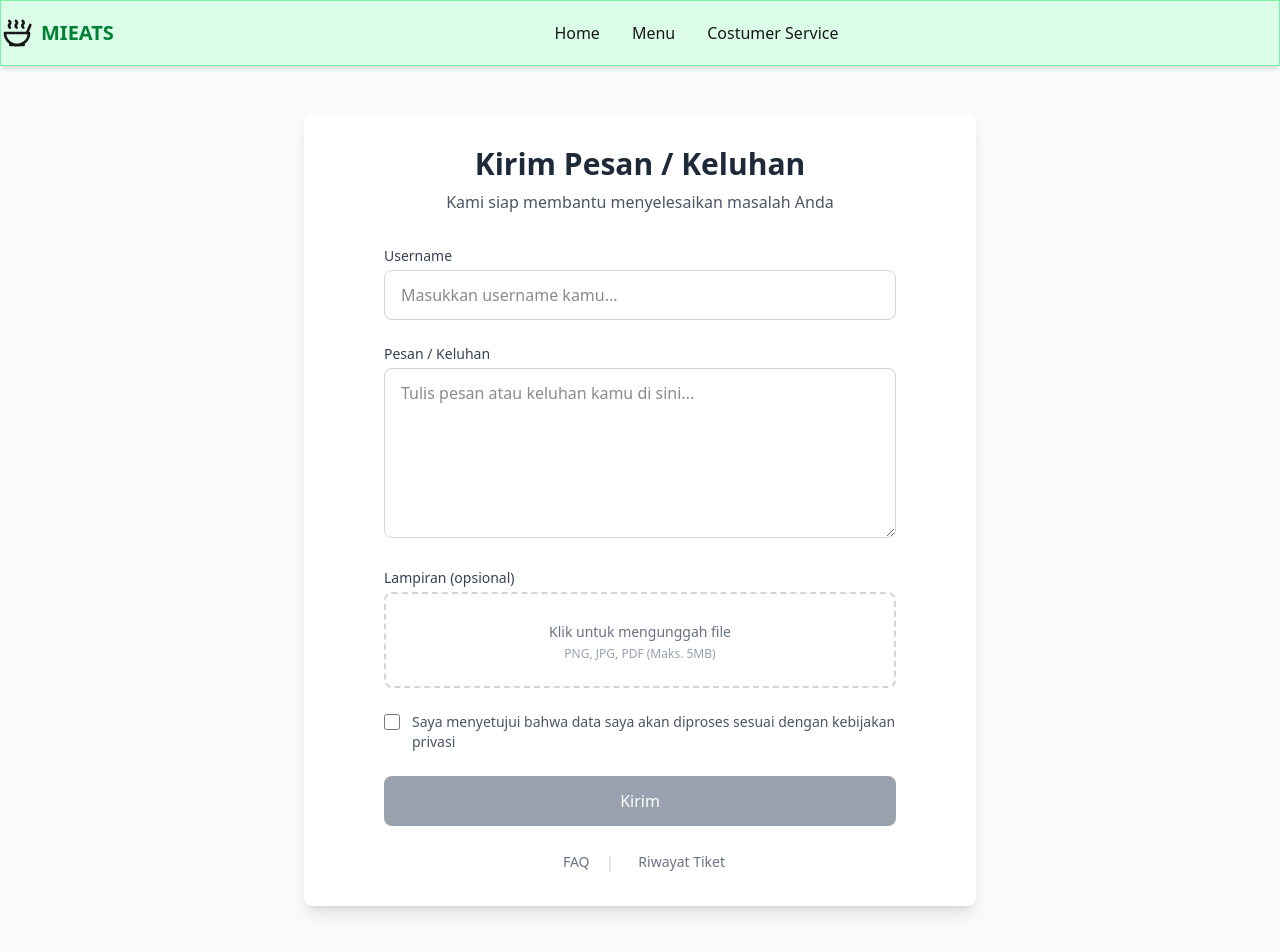
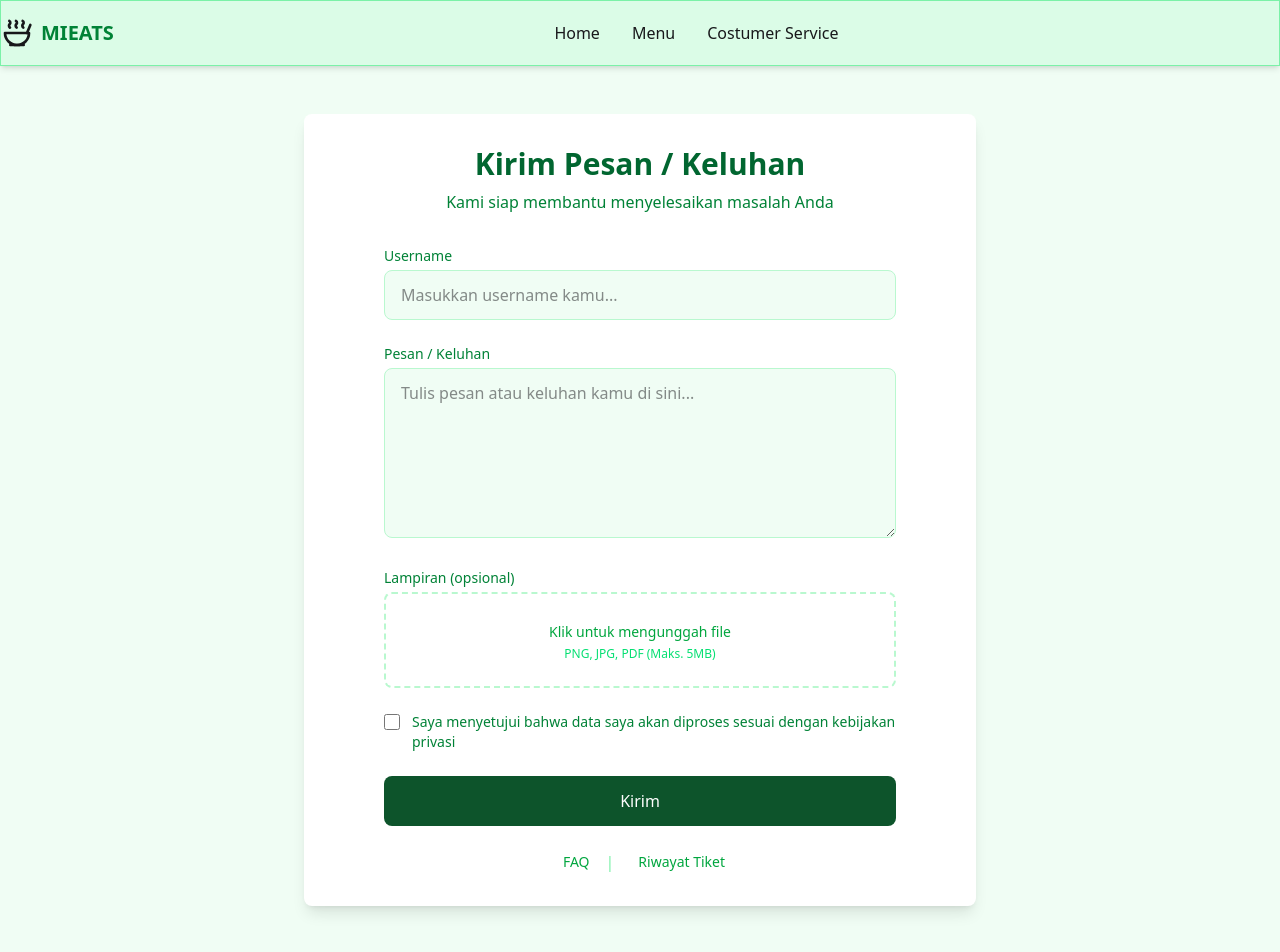
Before and after one commit to Zell4wir/proyek-website, a React (Vite) app: page /costumer-service in a window 1280 px wide. Shown: the top 952 px of the page. Built offline with nearby package versions, Linux system fonts and the light colour scheme.

Commit message:
Mengubah tema menjadi hijau pastel

```diff
--- a/src/components/about-section.jsx
+++ b/src/components/about-section.jsx
@@ -1,7 +1,7 @@
 function AboutSection() {
   return (
     <section>
-      <div className="bg-white py-16">
+      <div className="bg-green-50 py-16">
         <div className="container mx-auto px-6">
           <h2 className="text-3xl font-bold text-center mb-7">
             Kategori Menu
--- a/src/components/menu-terlaris.jsx
+++ b/src/components/menu-terlaris.jsx
@@ -2,7 +2,7 @@ import React from 'react'
 
 function MenuTerlaris() {
   return (
-    <div className="hero bg-base-200 max-h-screen p-20">
+    <div className=" bg-green-50 hero bg-base-200 max-h-screen p-20">
       <div className="hero-content flex-col lg:flex-row">
         <img
           src="snapinstaapp_1080_317750253_328-20230114051714.jpg"
--- a/src/components/stat-section.jsx
+++ b/src/components/stat-section.jsx
@@ -3,7 +3,7 @@ import React from "react";
 
 function StatSection() {
   return (
-    <section className="py-2">
+    <section className=" bg-green-50 py-2">
       <div className="relative w-full flex justify-center mb-6"></div>
       <div className="bg-[url(./ella-olsson-mmnKI8kMxpc-unsplash.jpg)] bg-fixed">
         <div className="grid grid-cols-3 items-center text-center mx-auto bg-fixed bg-black/70 py-8">
--- a/src/components/testi-pelanggan.jsx
+++ b/src/components/testi-pelanggan.jsx
@@ -2,7 +2,7 @@ import React from 'react'
 
 function TestiPelanggan() {
   return (
-    <ul className="list bg-base-100 rounded-box shadow-md gap-1 py-5">
+    <ul className="list bg-green-50 rounded-box shadow-md gap-1 py-5">
       <li className="p-4 pb-2 text-1xl tracking-wide">
         Testimoni dari Pelanggan MIEATS
       </li>
--- a/src/pages/costumer-service.jsx
+++ b/src/pages/costumer-service.jsx
@@ -26,34 +26,34 @@ const CostumerService = () => {
   return (
     <>
       <NavBar/>
-      <div className="min-h-screen bg-gray-50 flex items-center justify-center py-12 px-4 sm:px-6 lg:px-8">
+      <div className="min-h-screen bg-green-50 flex items-center justify-center py-12 px-4 sm:px-6 lg:px-8">
         <div className="max-w-2xl w-full bg-white rounded-lg shadow-lg overflow-hidden">
           <div className="flex flex-col">
             <div className="w-full p-8">
               <div className="max-w-lg mx-auto">
                 <div className="text-center mb-8">
-                  <h1 className="text-3xl font-bold text-gray-800">
+                  <h1 className="text-3xl font-bold text-green-800">
                     Kirim Pesan / Keluhan
                   </h1>
-                  <p className="text-gray-600 mt-2">
+                  <p className="text-green-700 mt-2">
                     Kami siap membantu menyelesaikan masalah Anda
                   </p>
                 </div>
                 {ticketNumber ? (
-                  <div className="bg-green-50 border border-green-200 rounded-lg p-6 text-center">
-                    <div className="w-16 h-16 bg-green-100 rounded-full flex items-center justify-center mx-auto mb-4">
-                      <i className="fas fa-check text-2xl text-green-500"></i>
+                  <div className="bg-green-100 border border-green-200 rounded-lg p-6 text-center">
+                    <div className="w-16 h-16 bg-green-200 rounded-full flex items-center justify-center mx-auto mb-4">
+                      <i className="fas fa-check text-2xl text-green-600"></i>
                     </div>
-                    <h3 className="text-xl font-medium text-gray-800 mb-2">
+                    <h3 className="text-xl font-medium text-green-800 mb-2">
                       Pesan Terkirim!
                     </h3>
-                    <p className="text-gray-600 mb-4">
+                    <p className="text-green-700 mb-4">
                       Terima kasih atas masukan Anda. Kami akan segera menghubungi
                       Anda.
                     </p>
-                    <div className="bg-white border border-gray-200 rounded-lg p-3 inline-block">
-                      <span className="text-sm text-gray-500">Nomor Tiket:</span>
-                      <span className="font-medium ml-2 text-indigo-600">
+                    <div className="bg-white border border-green-200 rounded-lg p-3 inline-block">
+                      <span className="text-sm text-green-600">Nomor Tiket:</span>
+                      <span className="font-medium ml-2 text-green-700">
                         {ticketNumber}
                       </span>
                     </div>
@@ -65,7 +65,7 @@ const CostumerService = () => {
                         setConsent(false);
                         setTicketNumber(null);
                       }}
-                      className="mt-6 w-full bg-indigo-600 text-white py-2 px-4 rounded-lg hover:bg-indigo-700 transition cursor-pointer whitespace-nowrap !rounded-button"
+                      className="mt-6 w-full bg-green-400 text-white py-2 px-4 rounded-lg hover:bg-green-500 transition cursor-pointer whitespace-nowrap !rounded-button"
                     >
                       Kirim Pesan Baru
                     </button>
@@ -75,7 +75,7 @@ const CostumerService = () => {
                     <div>
                       <label
                         htmlFor="username"
-                        className="block text-sm font-medium text-gray-700 mb-1"
+                        className="block text-sm font-medium text-green-700 mb-1"
                       >
                         Username
                       </label>
@@ -85,14 +85,14 @@ const CostumerService = () => {
                         value={username}
                         onChange={(e) => setUsername(e.target.value)}
                         placeholder="Masukkan username kamu..."
-                        className="w-full px-4 py-3 border border-gray-300 rounded-lg focus:ring-indigo-500 focus:border-indigo-500"
+                        className="w-full px-4 py-3 border border-green-200 rounded-lg focus:ring-green-400 focus:border-green-400 bg-green-50"
                         required
                       />
                     </div>
                     <div>
                       <label
                         htmlFor="message"
-                        className="block text-sm font-medium text-gray-700 mb-1"
+                        className="block text-sm font-medium text-green-700 mb-1"
                       >
                         Pesan / Keluhan
                       </label>
@@ -102,27 +102,27 @@ const CostumerService = () => {
                         onChange={(e) => setMessage(e.target.value)}
                         placeholder="Tulis pesan atau keluhan kamu di sini..."
                         rows={6}
-                        className="w-full px-4 py-3 border border-gray-300 rounded-lg focus:ring-indigo-500 focus:border-indigo-500"
+                        className="w-full px-4 py-3 border border-green-200 rounded-lg focus:ring-green-400 focus:border-green-400 bg-green-50"
                         required
                       ></textarea>
                     </div>
                     <div>
                       <label
                         htmlFor="attachment"
-                        className="block text-sm font-medium text-gray-700 mb-1"
+                        className="block text-sm font-medium text-green-700 mb-1"
                       >
                         Lampiran (opsional)
                       </label>
                       <div className="flex items-center justify-center w-full">
-                        <label className="flex flex-col w-full h-24 border-2 border-dashed border-gray-300 rounded-lg hover:bg-gray-50 hover:border-indigo-300 transition cursor-pointer">
+                        <label className="flex flex-col w-full h-24 border-2 border-dashed border-green-200 rounded-lg hover:bg-green-100 hover:border-green-400 transition cursor-pointer">
                           <div className="flex flex-col items-center justify-center pt-5 pb-6">
-                            <i className="fas fa-cloud-upload-alt text-gray-400 text-2xl mb-2"></i>
-                            <p className="text-sm text-gray-500">
+                            <i className="fas fa-cloud-upload-alt text-green-300 text-2xl mb-2"></i>
+                            <p className="text-sm text-green-600">
                               {attachFile
                                 ? attachFile.name
                                 : "Klik untuk mengunggah file"}
                             </p>
-                            <p className="text-xs text-gray-400 mt-1">
+                            <p className="text-xs text-green-400 mt-1">
                               PNG, JPG, PDF (Maks. 5MB)
                             </p>
                           </div>
@@ -142,12 +142,12 @@ const CostumerService = () => {
                           type="checkbox"
                           checked={consent}
                           onChange={(e) => setConsent(e.target.checked)}
-                          className="w-4 h-4 text-indigo-600 border-gray-300 rounded focus:ring-indigo-500"
+                          className="w-4 h-4 text-green-500 border-green-300 rounded focus:ring-green-400"
                           required
                         />
                       </div>
                       <div className="ml-3 text-sm">
-                        <label htmlFor="consent" className="text-gray-600">
+                        <label htmlFor="consent" className="text-green-700">
                           Saya menyetujui bahwa data saya akan diproses sesuai
                           dengan kebijakan privasi
                         </label>
@@ -161,9 +161,9 @@ const CostumerService = () => {
                         }
                         className={`w-full flex justify-center py-3 px-4 border border-transparent rounded-lg text-white text-base font-medium ${
                           isSubmitting || !username || !message || !consent
-                            ? "bg-gray-400 cursor-not-allowed"
-                            : "bg-green-500 hover:bg-green-600"
-                        } focus:outline-none focus:ring-2 focus:ring-offset-2 focus:ring-green-500 transition cursor-pointer whitespace-nowrap !rounded-button`}
+                            ? "bg-green-900 cursor-not-allowed hover:bg-green-600"
+                            : "bg-green-400 hover:bg-green-500"
+                        } focus:outline-none focus:ring-2 focus:ring-offset-2 focus:ring-green-300 transition cursor-pointer whitespace-nowrap !rounded-button`}
                       >
                         {isSubmitting ? (
                           <>
@@ -179,15 +179,15 @@ const CostumerService = () => {
                       <div className="flex items-center justify-center space-x-4">
                         <button
                           type="button"
-                          className="flex items-center text-sm text-gray-500 hover:text-indigo-600 cursor-pointer whitespace-nowrap !rounded-button"
+                          className="flex items-center text-sm text-green-600 hover:text-green-800 cursor-pointer whitespace-nowrap !rounded-button"
                         >
                           <i className="fas fa-question-circle mr-2"></i>
                           FAQ
                         </button>
-                        <span className="text-gray-300">|</span>
+                        <span className="text-green-300">|</span>
                         <button
                           type="button"
-                          className="flex items-center text-sm text-gray-500 hover:text-indigo-600 cursor-pointer whitespace-nowrap !rounded-button"
+                          className="flex items-center text-sm text-green-600 hover:text-green-800 cursor-pointer whitespace-nowrap !rounded-button"
                         >
                           <i className="fas fa-history mr-2"></i>
                           Riwayat Tiket
```
Also changed, not shown: src/pages/homepage.jsx (+7 -7 lines), src/pages/menu-page.jsx (+8 -3 lines).
